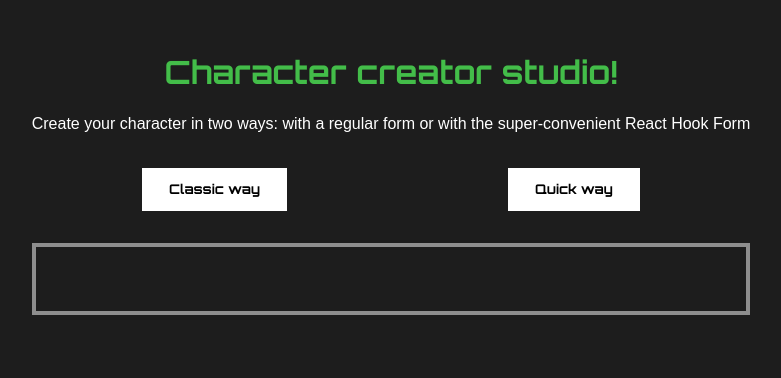
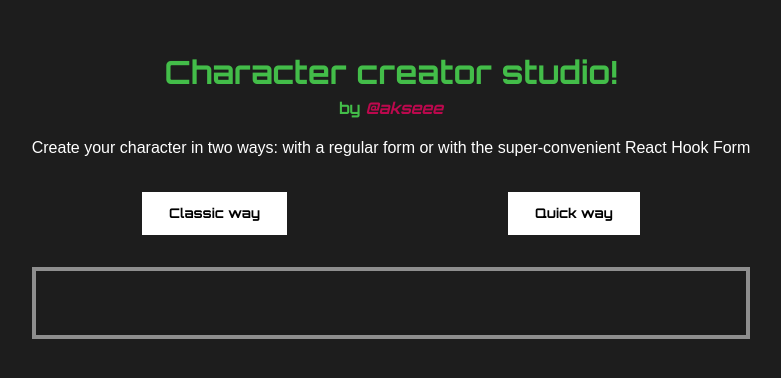
Before and after one commit to akseee/forms, a React (Vite) app: page / in a window 1280 px wide. Shown: the top 378 px of the page, without its empty margins (249-1030 px from the left). Built offline with nearby package versions, Linux system fonts and the light colour scheme.

Commit message:
docs: upd

```diff
--- a/src/features/Header/Header.module.css
+++ b/src/features/Header/Header.module.css
@@ -9,3 +9,8 @@
 .title {
   font-size: 2em;
 }
+
+.span {
+  display: block;
+  font-size: 0.5em;
+}
--- a/src/features/Header/Header.tsx
+++ b/src/features/Header/Header.tsx
@@ -3,7 +3,15 @@ import styles from './Header.module.css';
 export const Header = () => {
   return (
     <header className={styles.header}>
-      <h1 className={styles.title}>Character creator studio!</h1>
+      <h1 className={styles.title}>
+        Character creator studio!{' '}
+        <span className={styles.span}>
+          by{' '}
+          <a href="https://github.com/akseee/" target="_blank" rel="noreferrer">
+            @akseee
+          </a>
+        </span>
+      </h1>
       <p className={styles.text}>
         Create your character in two ways: with a regular form or with the
         super-convenient React Hook Form
```
Also changed, not shown: 1 other file (tests, documents, lock files or other folders).
